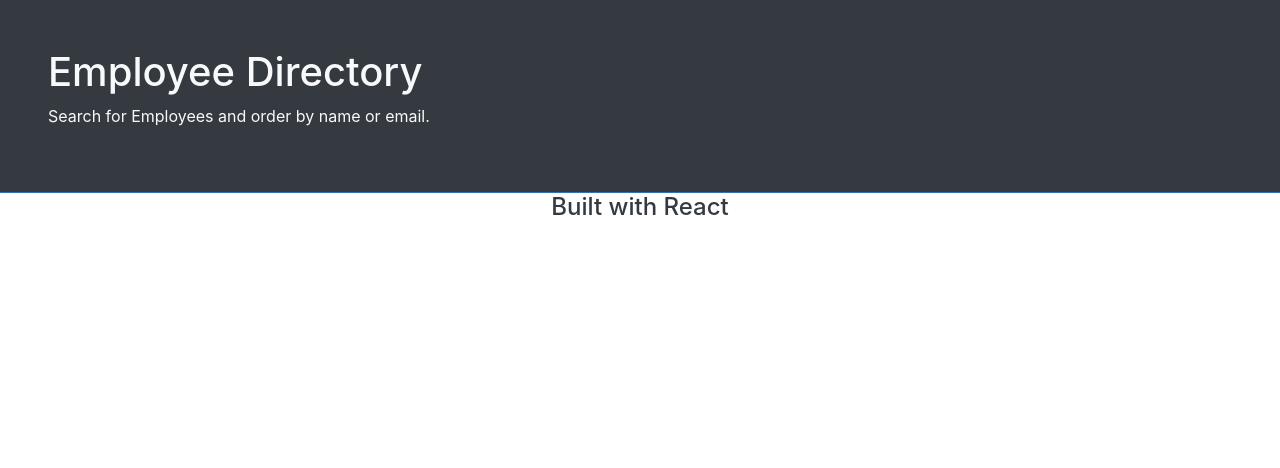
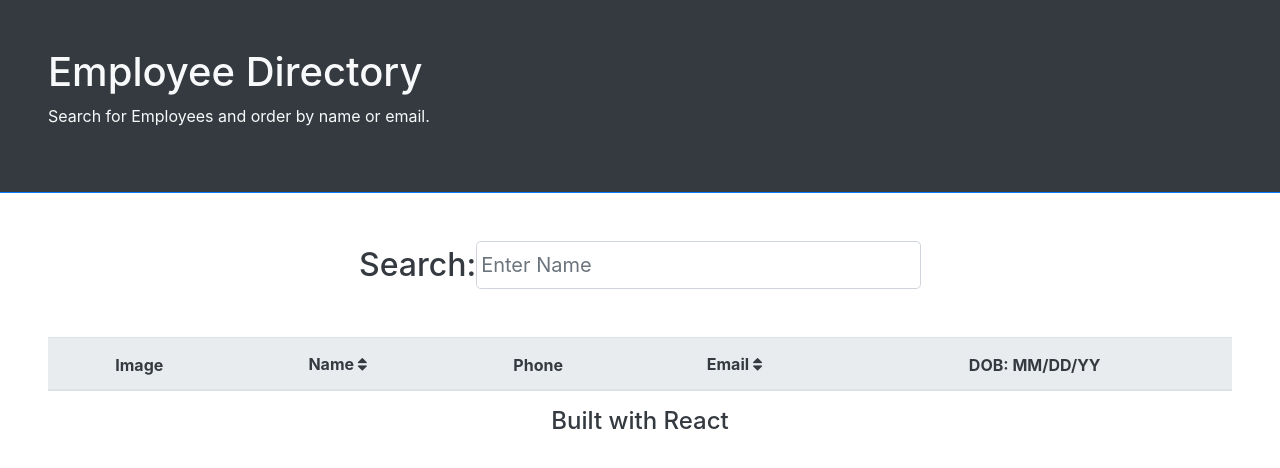
Before and after one commit to javierperez98/employee_directory, a React (Create React App) app: page / in a window 1280 px wide. Shown: the top 468 px of the page. Built offline with nearby package versions, Linux system fonts and the light colour scheme; no server answers.

Commit message:
changed props to children

```diff
--- a/src/components/Main.js
+++ b/src/components/Main.js
@@ -4,7 +4,7 @@ function Main(props) {
 	return (
 		<main>
 			<section className="d-flex flex-column align-items-center px-3 px-md-5">
-				{props.app}
+				{props.children}
 			</section>
 		</main>
 	);
```
